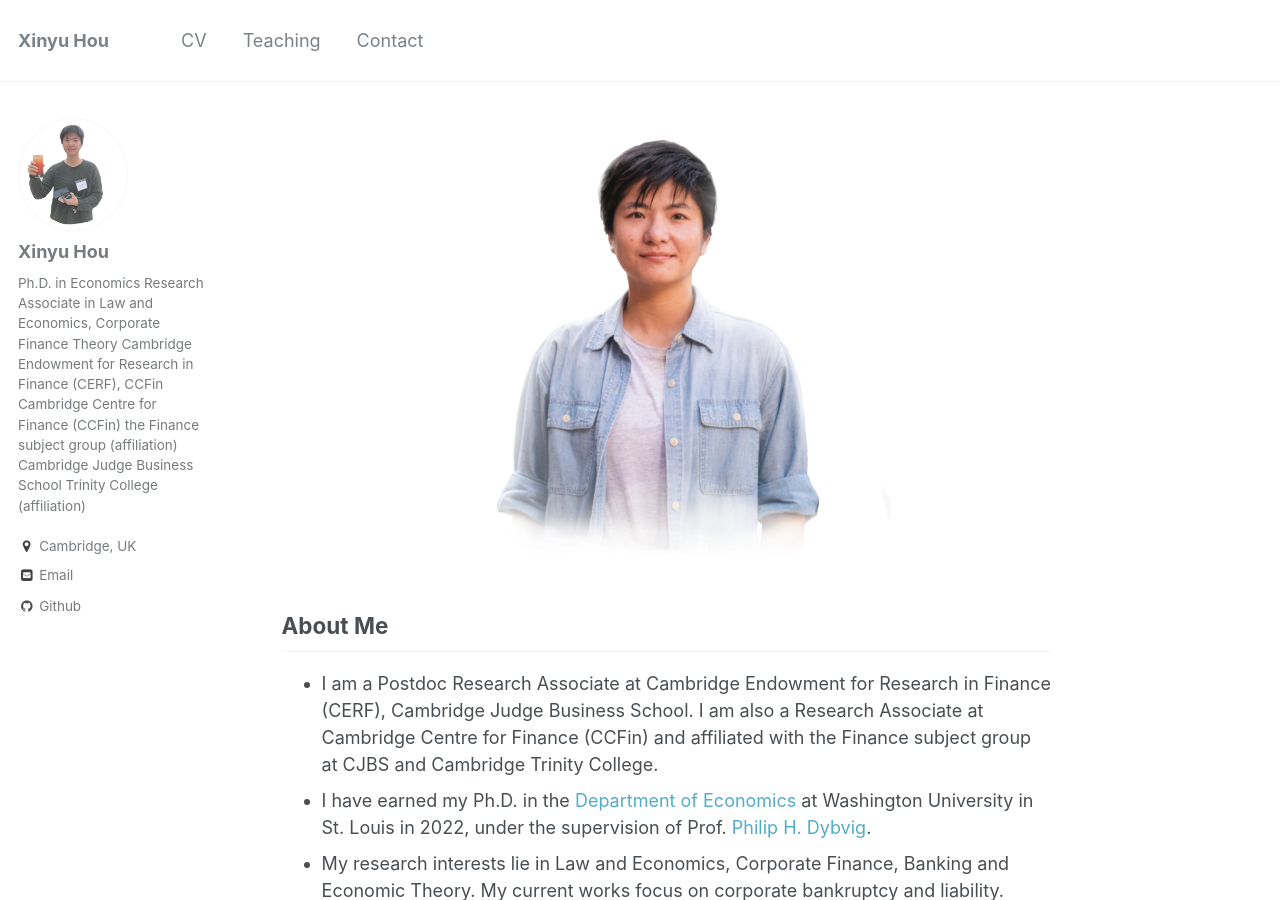
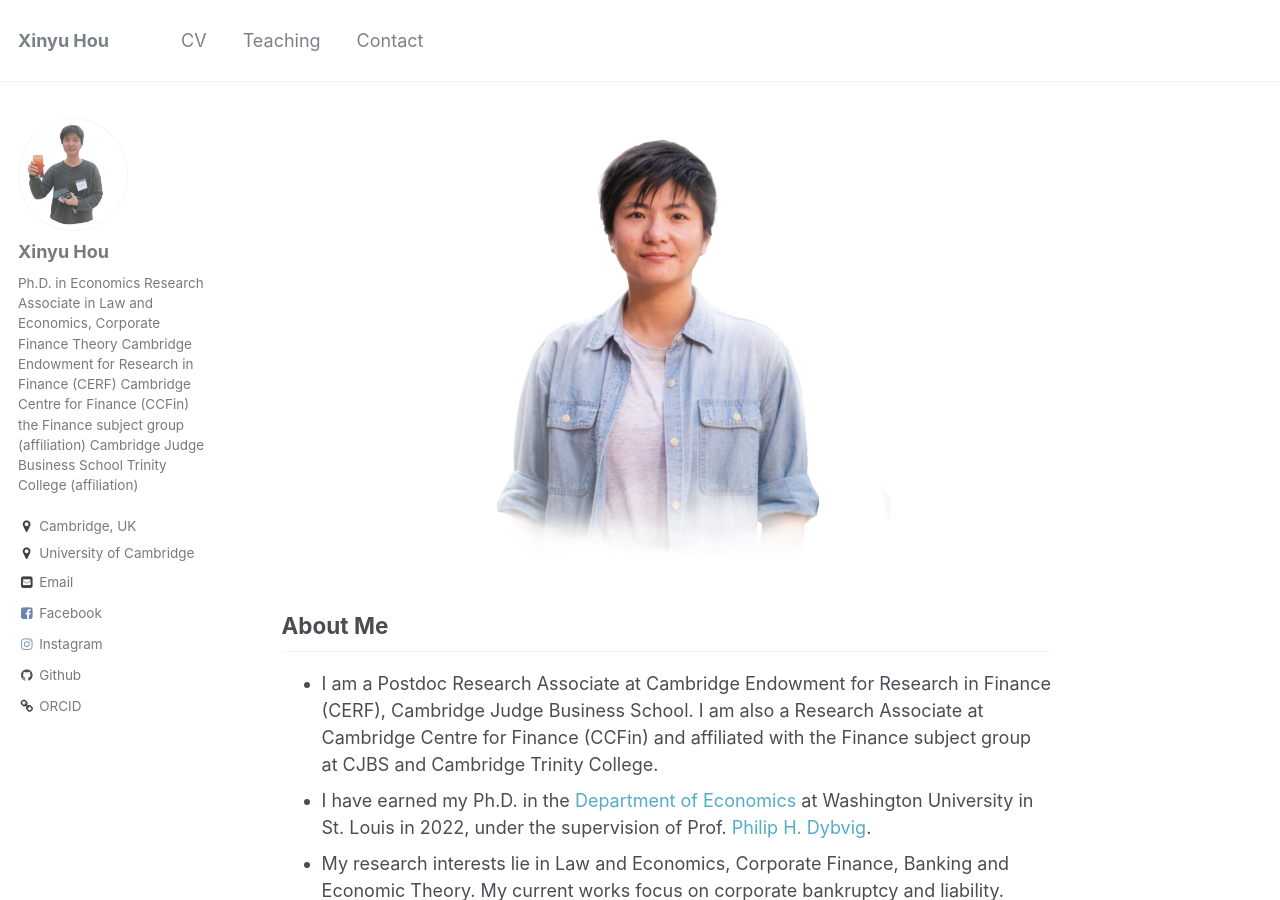
Before and after one commit to xinyuhou94/xinyuhou94.github.io, a Jekyll site: the page built from _pages/about.md, in a window 1280 px wide and 900 px high. Built offline with Jekyll 4.4.1, drawn with Linux system fonts in a browser that asks for light colours.

Commit message:
Update _config.yml

```diff
--- a/_config.yml
+++ b/_config.yml
@@ -83,13 +83,13 @@ author:
   bio              : " Ph.D. in Economics
                        Research Associate in Law and Economics,
                        Corporate Finance Theory
-                                   Cambridge Endowment for Research in Finance (CERF), CCFin
+                                   Cambridge Endowment for Research in Finance (CERF)
                                    Cambridge Centre for Finance (CCFin)
                                    the Finance subject group (affiliation)
                                    Cambridge Judge Business School
                                    Trinity College (affiliation)"
   location         : "Cambridge, UK"
-  employer         :
+  employer         : "University of Cambridge"
   googlescholar    :
   email            : "x.hou@jbs.cam.ac.uk"
   uri              :
@@ -97,15 +97,15 @@ author:
   codepen          :
   dribbble         :
   flickr           :
-  facebook         :
+  facebook         : "https://www.facebook.com/profile.php?id=100007260519162"
   foursquare       :
   github           : "xinyuhou94"
   google_plus      :
   keybase          :
-  instagram        :
+  instagram        : "https://www.instagram.com/xinyuisafish/"
   lastfm           :
   linkedin         :
-  orcid            :
+  orcid            : "https://orcid.org/0000-0002-1756-0771"
   pinterest        :
   soundcloud       :
   stackoverflow    : # http://stackoverflow.com/users/123456/username
```
